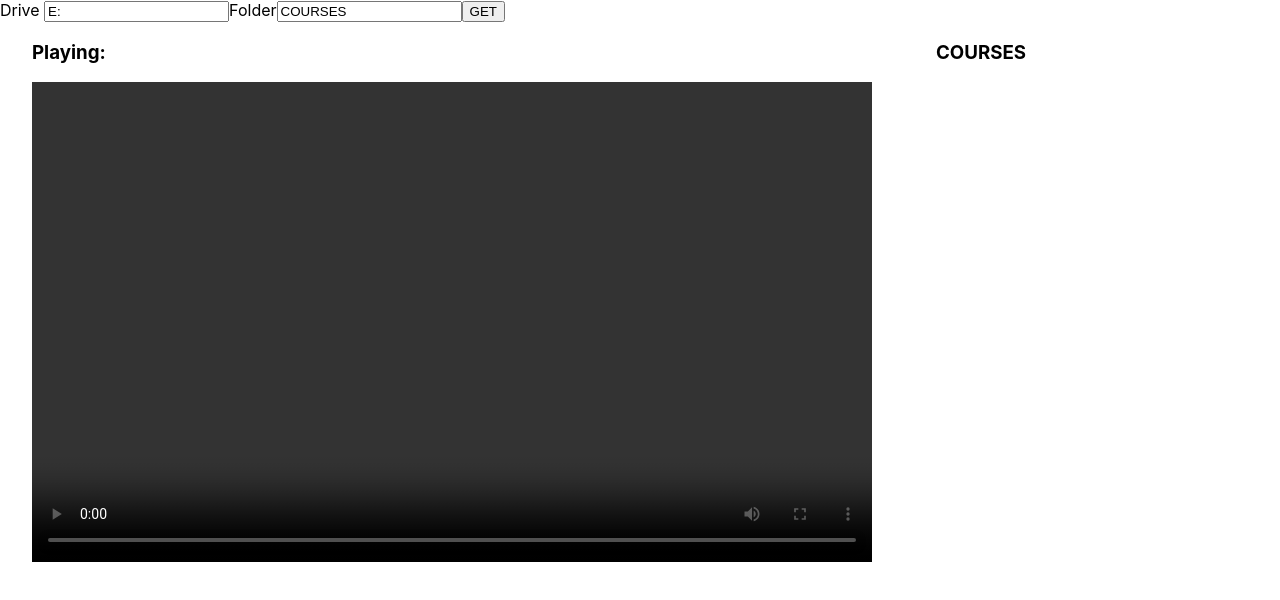
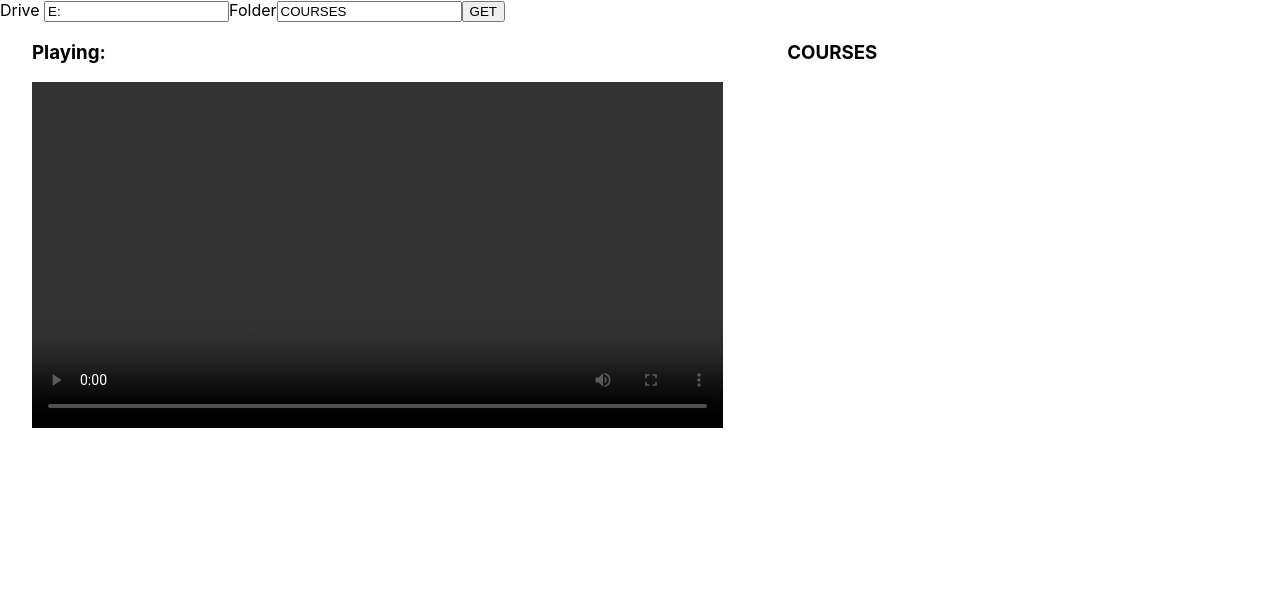
Before and after one commit to arjunyonjan/video-learn-react, a React (Create React App) app: page / in a window 1280 px wide. Shown: the top 600 px of the page. Built offline with nearby package versions, Linux system fonts and the light colour scheme.

Commit message:
div sizing.. 60 40 nthchild

```diff
--- a/src/App.css
+++ b/src/App.css
@@ -31,6 +31,15 @@ li img{
 	padding: 0 2em;
 }
 
+
+.grid-item:nth-child(1){
+	width: 60%;
+}
+
+.grid-item:nth-child(2){
+	width: 40%;
+}
+
 video::-webkit-media-controls-panel {
   /*background-image: linear-gradient(transparent, transparent) !important;*/
 }
--- a/src/App.js
+++ b/src/App.js
@@ -58,7 +58,7 @@ function App() {
 
         <div className="grid-item">
           <h3>Playing: {current}</h3>
-          <video width="840" height="480" controls></video>
+          <video width="100%" controls></video>
         </div>
 
         <div className="grid-item file-list">
```
